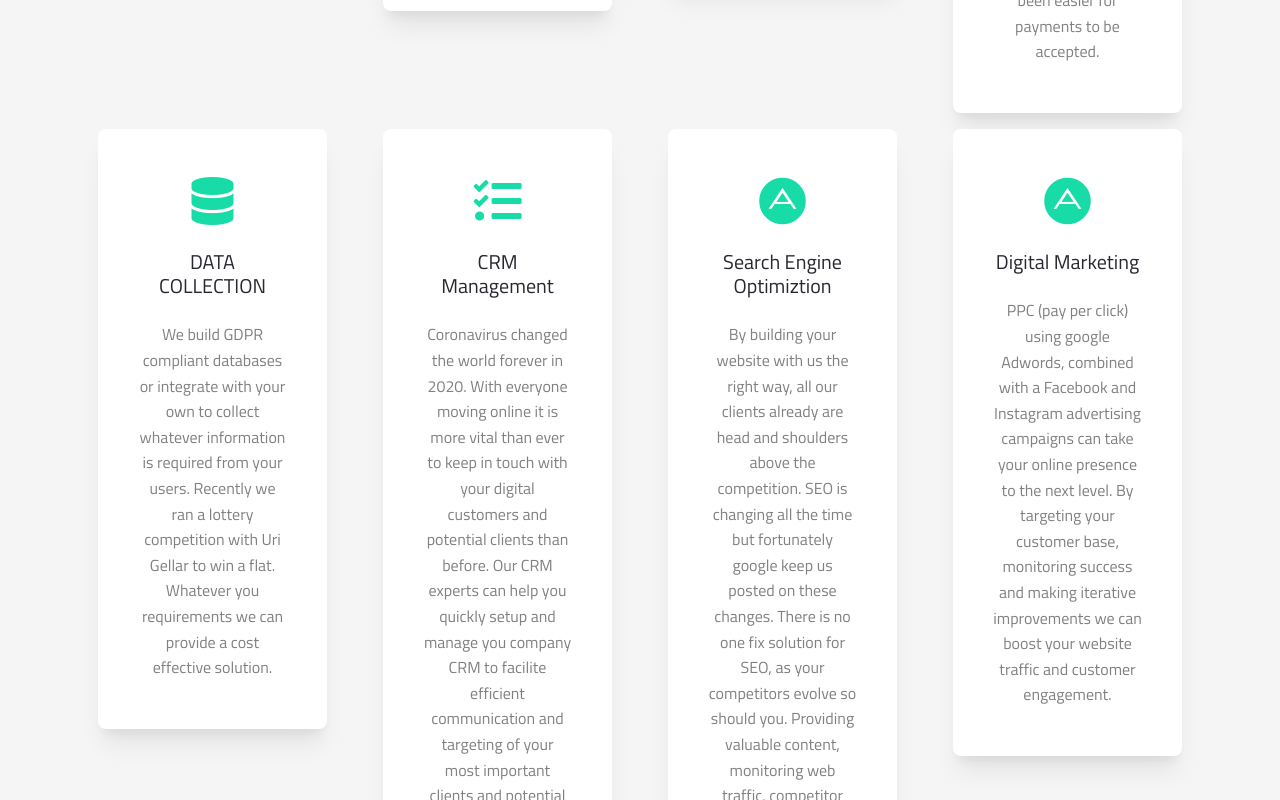
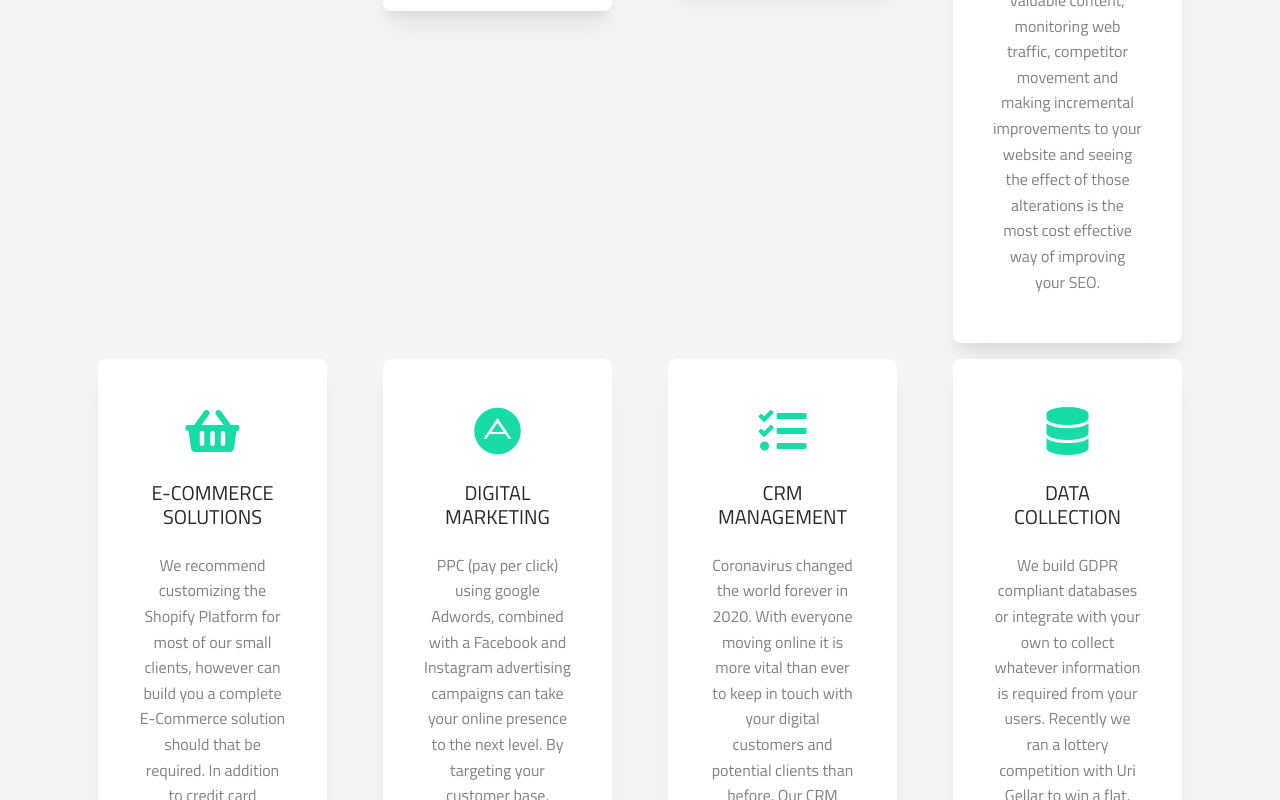
Before and after one commit to bendandoSolo/bendando, a Next.js app: page /services in a window 1280 px wide. Shown: the part 1160-1960 px from the top of the page. Built offline with nearby package versions, Linux system fonts and the light colour scheme.

Commit message:
adjusted nav color and style, imported new images

```diff
--- a/components/Navbar.js
+++ b/components/Navbar.js
@@ -2,7 +2,7 @@
 import Link from "next/link";
 import { useState } from "react";
 
-export default function Navbar() {
+export default function Navbar({ id }) {
   const [navToggle, setNavToggle] = useState(false);
 
   const toggle = () => {
--- a/components/ServiceData.js
+++ b/components/ServiceData.js
@@ -1,52 +1,44 @@
-import React from 'react';
+import React from "react";
 
 export const ServiceData = [
   {
     icon: "fas fa-database",
     title: "DIGITAL DESIGN SERVICES",
-    text:
-      "Whether you have a small website that requires nothing more than a few alteration to a template to stand out or a larger website or application that requires branding we have solution for you.",
+    text: "Whether you have a small website that requires nothing more than a few alteration to a template to stand out or a larger website or application that requires branding we have solution for you.",
   },
   {
     icon: "fas fa-database",
     title: "WEBSITE DEVELOPMENT",
-    text:
-      "We use modern Javascript frameworks to deliver speed optimized websites vastly improving website load times and SEO without the need for pay for click or advertising. Built it right from the start to stand out from your competitors. We do not use WordPress, Wixs or Squarespace.",
+    text: "We use modern Javascript frameworks to deliver speed optimized websites vastly improving website load times and SEO without the need for pay for click or advertising. Built it right from the start to stand out from your competitors. We do not use WordPress, Wixs or Squarespace.",
   },
   {
     icon: "fas fa-database",
     title: "APP DEVELOPMENT",
-    text:
-      "With experience working for Microsoft, Vodaphone, the NHS, PWC and Fintech Startups we have the skills to deliver an ontime on budget solution for whatever your needs. Rather than hire us through an agency, come to us directly and we can deliver you product at a fraction of the price.",
+    text: "With experience working for Microsoft, Vodaphone, the NHS, PWC and Fintech Startups we have the skills to deliver an ontime on budget solution for whatever your needs. Rather than hire us through an agency, come to us directly and we can deliver you product at a fraction of the price.",
+  },
+  {
+    icon: "fab fa-adn",
+    title: "Search Engine Optimiztion",
+    text: "By building your website with us the right way, all our clients already are head and shoulders above the competition. SEO is changing all the time but fortunately google keep us posted on these changes. There is no one fix solution for SEO, as your competitors evolve so should you. Providing valuable content, monitoring web traffic, competitor movement and making incremental improvements to your website and seeing the effect of those alterations is the most cost effective way of improving your SEO.",
   },
   {
     icon: "fas fa-shopping-basket",
     title: "E-COMMERCE SOLUTIONS",
-    text:
-      "We recommend customizing the Shopify Platform for most of our small clients, however can build you a complete E-Commerce solution should that be required. In addition to credit card payments we allow your customers to pay with one click, android pay and apple pay and Crypto Currency. Never has it been easier for payments to be accepted.",
+    text: "We recommend customizing the Shopify Platform for most of our small clients, however can build you a complete E-Commerce solution should that be required. In addition to credit card payments we allow your customers to pay with one click, android pay and apple pay and Crypto Currency. Never has it been easier for payments to be accepted.",
+  },
+  {
+    icon: "fab fa-adn",
+    title: "Digital Marketing",
+    text: "PPC (pay per click) using google Adwords, combined with a Facebook and Instagram advertising campaigns can take your online presence to the next level. By targeting your customer base, monitoring success and making iterative improvements we can boost your website traffic and customer engagement.",
+  },
+  {
+    icon: "fas fa-tasks",
+    title: "CRM Management",
+    text: "Coronavirus changed the world forever in 2020. With everyone moving online it is more vital than ever to keep in touch with your digital customers and potential clients than before. Our CRM experts can help you quickly setup and manage you company CRM to facilite efficient communication and targeting of your most important clients and potential customers.",
   },
   {
     icon: "fas fa-database",
     title: "DATA COLLECTION",
-    text:
-      "We build GDPR compliant databases or integrate with your own to collect whatever information is required from your users. Recently we ran a lottery competition with Uri Gellar to win a flat. Whatever you requirements we can provide a cost effective solution.",
-  },
-  {
-    icon: "fas fa-tasks",
-    title: "CRM Management",
-    text:
-      "Coronavirus changed the world forever in 2020. With everyone moving online it is more vital than ever to keep in touch with your digital customers and potential clients than before. Our CRM experts can help you quickly setup and manage you company CRM to facilite efficient communication and targeting of your most important clients and potential customers.",
-  },
-  {
-    icon: "fab fa-adn",
-    title: "Search Engine Optimiztion",
-    text:
-      "By building your website with us the right way, all our clients already are head and shoulders above the competition. SEO is changing all the time but fortunately google keep us posted on these changes. There is no one fix solution for SEO, as your competitors evolve so should you. Providing valuable content, monitoring web traffic, competitor movement and making incremental improvements to your website and seeing the effect of those alterations is the most cost effective way of improving your SEO.",
-  },
-  {
-    icon: "fab fa-adn",
-    title: "Digital Marketing",
-    text:
-      "PPC (pay per click) using google Adwords, combined with a Facebook and Instagram advertising campaigns can take your online presence to the next level. By targeting your customer base, monitoring success and making iterative improvements we can boost your website traffic and customer engagement.",
+    text: "We build GDPR compliant databases or integrate with your own to collect whatever information is required from your users. Recently we ran a lottery competition with Uri Gellar to win a flat. Whatever you requirements we can provide a cost effective solution.",
   },
 ];
--- a/styles/globals.css
+++ b/styles/globals.css
@@ -172,6 +172,10 @@ ul {
   border-radius: 0px;
 }
 
+.service-card h5 {
+  text-transform: uppercase;
+}
+
 .service-card i {
   color: #18dca8;
 }
@@ -308,6 +312,7 @@ ul {
 nav {
   position: relative;
   text-align: left;
+  background-color: #272731;
 }
 
 nav ul {
@@ -563,7 +568,7 @@ footer a:hover {
   right: 0;
   width: 100vw;
   height: 100vh;
-  background-color: purple;
+  background-color: #272731;
   z-index: 100;
   display: flex;
   justify-content: space-evenly;
```
